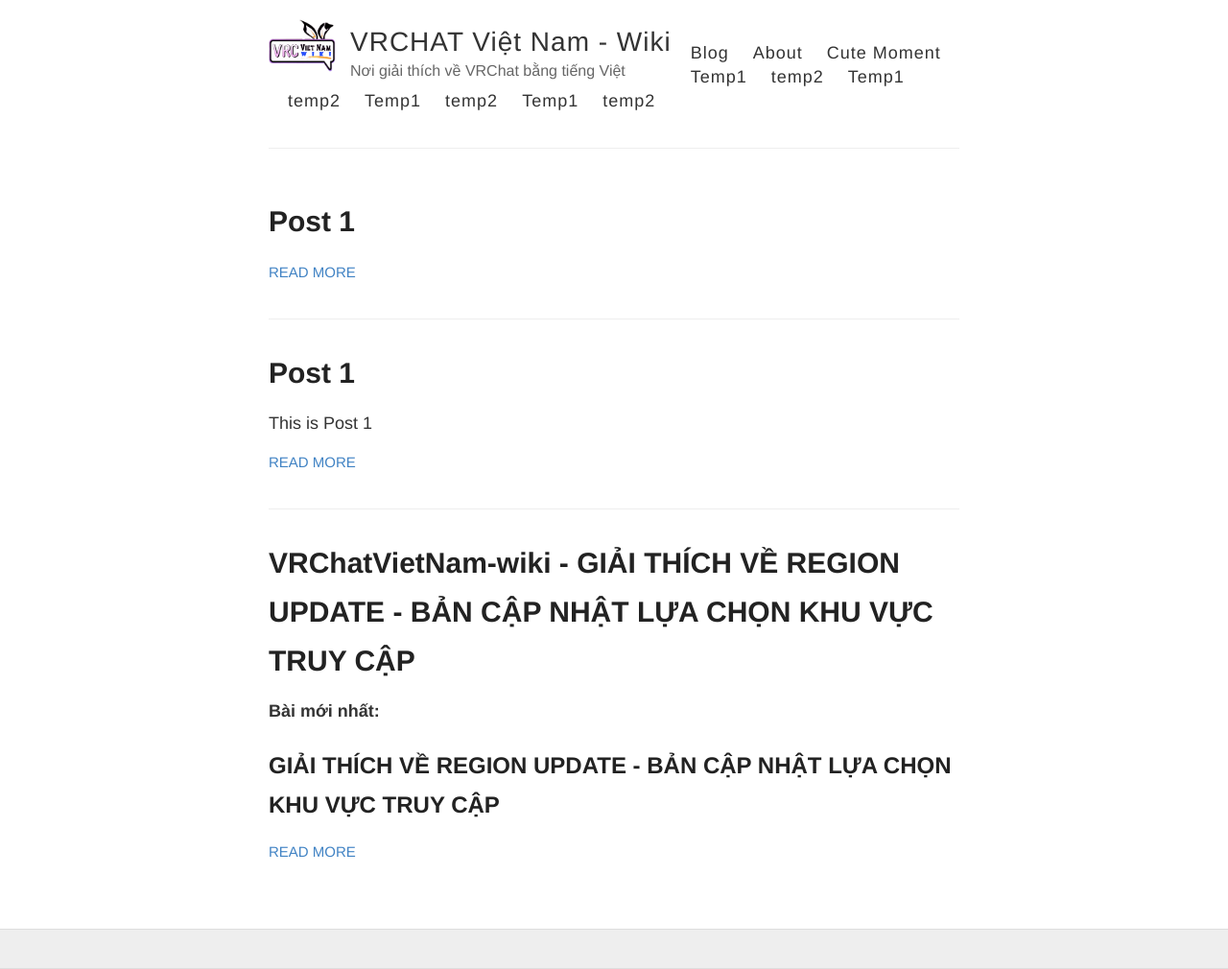
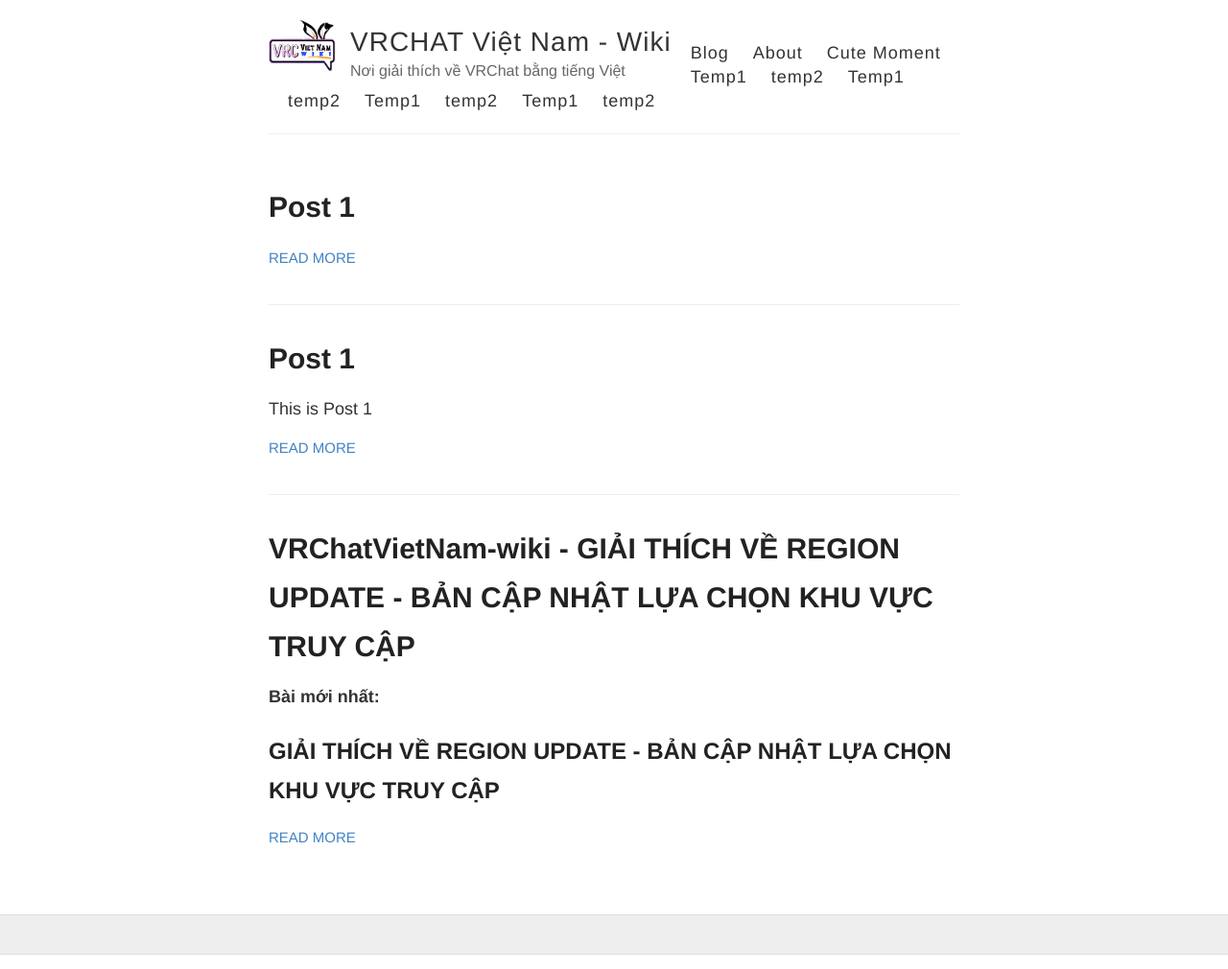
Before and after one commit to vrchatvn/vrchatvn.github.io, a Jekyll site: the page built from index.html, in a window 1280 px wide. Shown: the whole page at 96% size. Built offline with Jekyll 4.4.1, drawn with Linux system fonts in a browser that asks for light colours.

Commit message:
Update default.html

```diff
--- a/_layouts/default.html
+++ b/_layouts/default.html
@@ -25,8 +25,8 @@
             <h1 class="site-name"><a href="{{ site.baseurl }}/">{{ site.name }}</a></h1>
             <p class="site-description">{{ site.description }} </p>
           </div>
-
-          <p><nav>
+          <p></p>
+          <nav>
             <a href="{{ site.baseurl }}/">Blog</a>
             <a href="{{ site.baseurl }}/about">About</a>
             <a href="{{ site.baseurl }}/cute-moments">Cute Moment</a>
@@ -38,7 +38,7 @@
             <a href="{{ site.baseurl }}/temp2">temp2</a>
             <a href="{{ site.baseurl }}/temp1">Temp1</a>
             <a href="{{ site.baseurl }}/temp2">temp2</a>
-          </nav></p>
+          </nav>
         </header>
       </div>
     </div>
```
